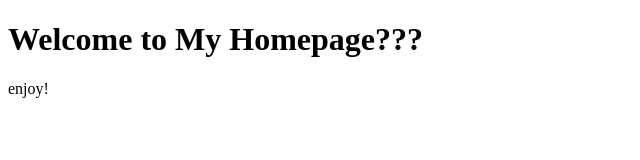
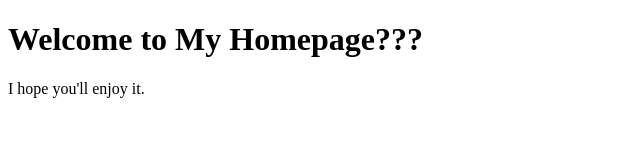
Before and after one commit to SkipEveryLunch/git-merge-practice, a plain HTML site: page index.html in a window 1280 px wide. Shown: the whole page, without its empty margins (0-640 px from the left). Drawn offline with Linux system fonts and the light colour scheme.

Commit message:
change paragraph

```diff
--- a/index.html
+++ b/index.html
@@ -8,6 +8,6 @@
 </head>
 <body>
   <h1>Welcome to My Homepage???</h1>
-  <p>enjoy!</p>
+  <p>I hope you'll enjoy it.</p>
 </body>
 </html>
```
